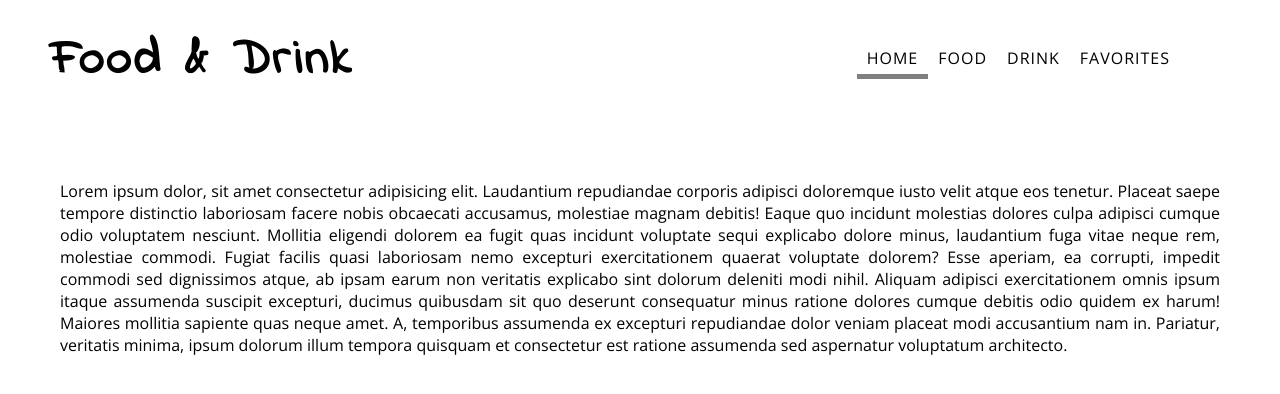
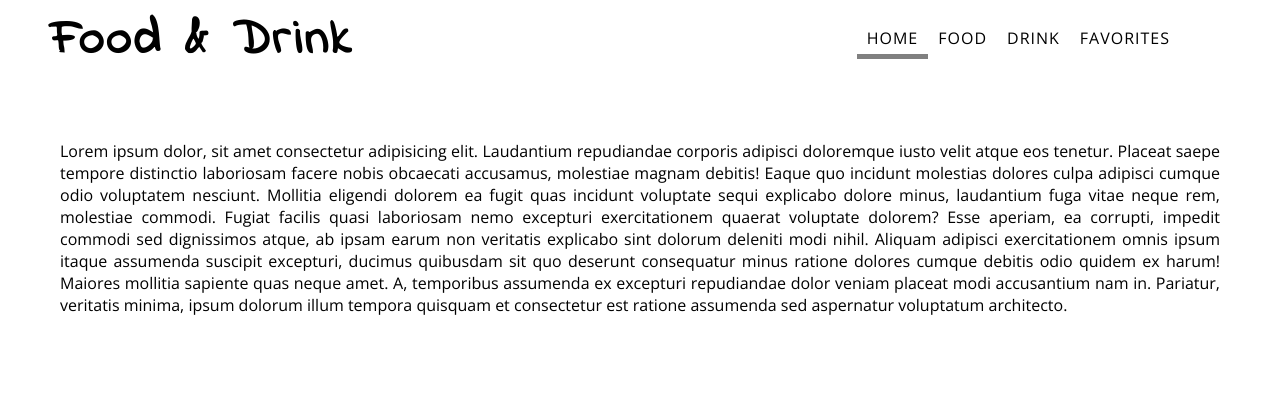
Before and after one commit to TomiKowi/React-Food-App, a React (Create React App) app in the folder my-app/: page / in a window 1280 px wide. Shown: the top 394 px of the page. Built offline with nearby package versions, Linux system fonts and the light colour scheme.

Commit message:
change height of header & mainContainer

```diff
--- a/my-app/src/styles/App.css
+++ b/my-app/src/styles/App.css
@@ -15,10 +15,10 @@ div.App {
 
 div.header {
   display: flex;
-  height: 15vh;
+  height: 10vh;
 }
 
 div.mainContainer {
   display: flex;
-  flex-grow: 7;
+  height: 90vh;
 }
```
